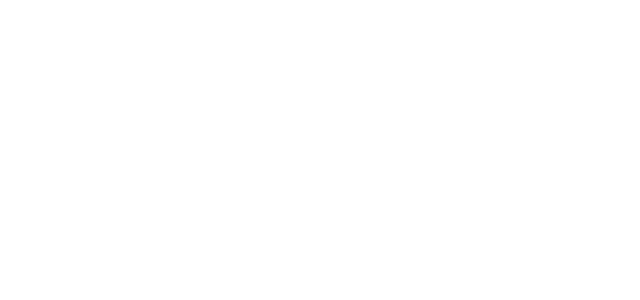
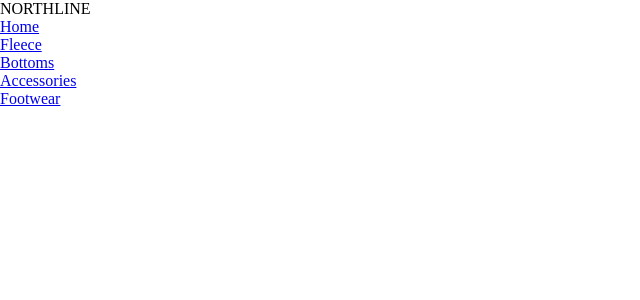
Before and after one commit to Ron-TakigaMaku/northline-react, a React (Vite) app in the folder northline-react/: page /bottoms in a window 1280 px wide. Before the commit this address had no page. Shown: the top 300 px of the page, without its empty margins (0-640 px from the left). Built offline with nearby package versions, Linux system fonts and the light colour scheme.

Commit message:
modified:pages

```diff
--- a/northline-react/src/App.jsx
+++ b/northline-react/src/App.jsx
@@ -1,12 +1,17 @@
 import { Route, Routes } from 'react-router-dom'
+import Bottoms from './pages/Bottoms'
 import Fleece from './pages/Fleece'
-import Home from './pages/Home'
+import Footwear from './pages/Footwear'
+import { default as Accessories, default as Home } from './pages/Home'
 
 function App() {
 	return (
 		<Routes>
 			<Route path='/' element={<Home />} />
 			<Route path='/fleece' element={<Fleece />} />
+			<Route path='/bottoms' element={<Bottoms />} />
+			<Route path='/accessories' element={<Accessories />} />
+			<Route path='/footwear' element={<Footwear />} />
 		</Routes>
 	)
 }
--- a/northline-react/src/components/Header.jsx
+++ b/northline-react/src/components/Header.jsx
@@ -1,3 +1,4 @@
+import { Link } from 'react-router-dom'
 import navigation from '../data/navigation'
 
 function Header() {
@@ -10,9 +11,9 @@
 						<ul className='header__list'>
 							{navigation.map(item => (
 								<li className='header__item' key={item.path}>
-									<a href={item.path} className='header__link'>
+									<Link to={item.path} className='header__link'>
 										{item.title}
-									</a>
+									</Link>
 								</li>
 							))}
 						</ul>
--- a/northline-react/src/pages/Accessories.jsx
+++ b/northline-react/src/pages/Accessories.jsx
@@ -4,7 +4,6 @@
 	return (
 		<>
 			<Header />
-			<h1>Accessories</h1>
 		</>
 	)
 }
--- a/northline-react/src/pages/Bottoms.jsx
+++ b/northline-react/src/pages/Bottoms.jsx
@@ -4,7 +4,6 @@
 	return (
 		<>
 			<Header />
-			<h1>Bottoms</h1>
 		</>
 	)
 }
--- a/northline-react/src/pages/Fleece.jsx
+++ b/northline-react/src/pages/Fleece.jsx
@@ -4,7 +4,6 @@
 	return (
 		<>
 			<Header />
-			<h1>Fleece</h1>
 		</>
 	)
 }
--- a/northline-react/src/pages/Footwear.jsx
+++ b/northline-react/src/pages/Footwear.jsx
@@ -4,7 +4,6 @@
 	return (
 		<>
 			<Header />
-			<h1>Footwear</h1>
 		</>
 	)
 }
```
